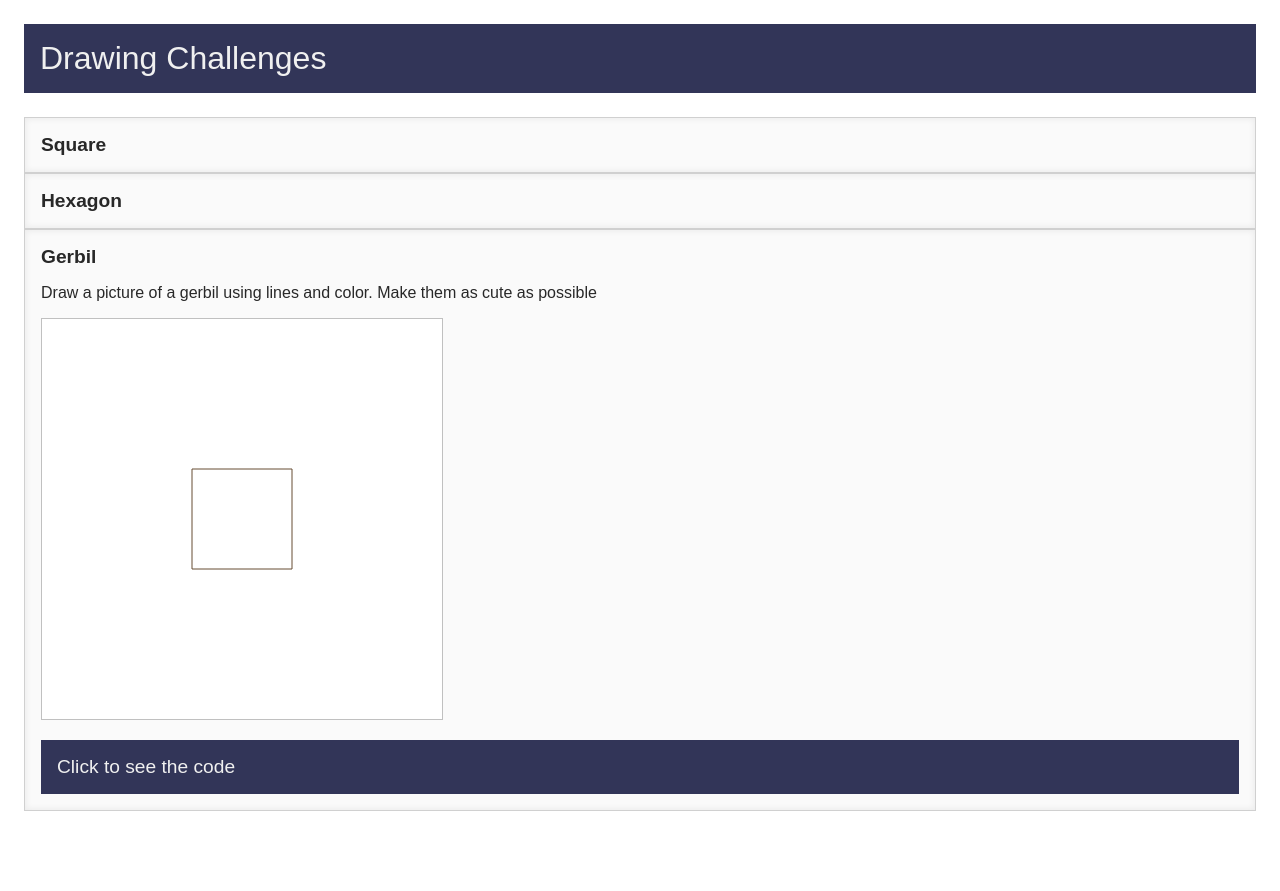
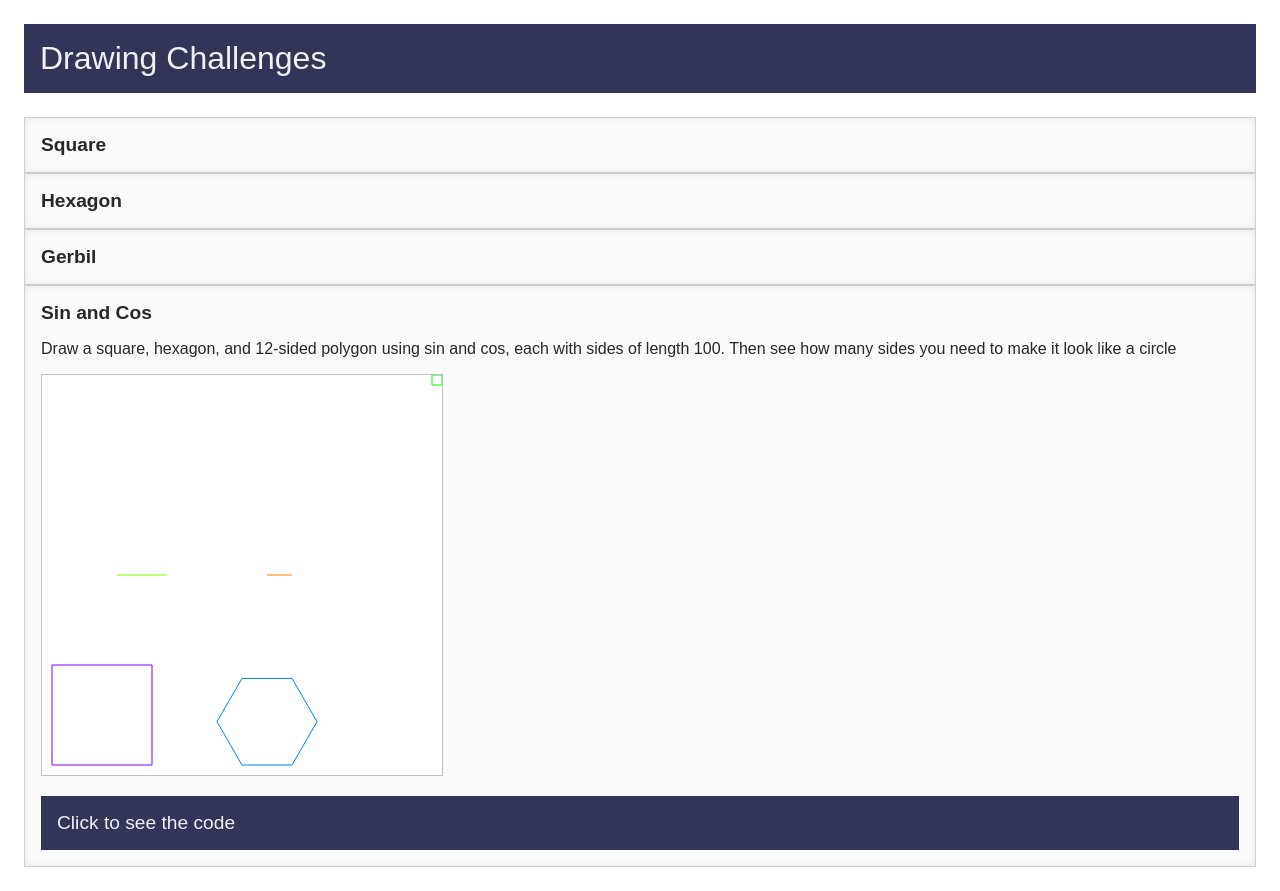
Before and after one commit to philrmass/challenges, a React app: page / in a window 1280 px wide. Before the commit the page ends 835 px from the top, so only its background shows below. Built offline with nearby package versions, Linux system fonts and the light colour scheme; the HTML template or start-up script is replaced by a standard one.

Commit message:
add sin cos

```diff
--- a/src/challenges/gerbil.js
+++ b/src/challenges/gerbil.js
@@ -2,12 +2,37 @@ export const title = 'Gerbil';
 export const description = 'Draw a picture of a gerbil using lines and color. Make them as cute as possible'; // eslint-disable-line max-len
 
 export function draw(cmds) {
+  // body
   cmds.setColor(0.4, 0.3, 0.2);
-  cmds.moveTo(150, 150);
-  cmds.lineTo(250, 150);
-  cmds.lineTo(250, 250);
-  cmds.lineTo(150, 250);
-  cmds.lineTo(150, 150);
+  cmds.moveTo(100, 100);
+  cmds.lineTo(300, 100);
+  cmds.lineTo(350, 150);
+  cmds.lineTo(300, 200);
+  cmds.lineTo(100, 200);
+  cmds.lineTo(100, 110);
+  cmds.lineTo(0, 110);
+  cmds.lineTo(0, 100);
+  cmds.lineTo(100, 100);
+
+  // eye
+  cmds.setColor(0., 0., 0.5);
+  cmds.moveTo(300, 195);
+  cmds.lineTo(300, 175);
+  cmds.lineTo(280, 175);
+  cmds.lineTo(280, 195);
+  cmds.lineTo(300, 195);
+
+  // nose
+  cmds.setColor(0.5, 0., 0.5);
+  cmds.moveTo(340, 140);
+  cmds.lineTo(340, 160);
+
+  //
+  cmds.setColor(0., 0., 0.);
+  cmds.moveTo(340, 160);
+  cmds.lineTo(320, 170);
+  cmds.moveTo(340, 160);
+  cmds.lineTo(320, 170);
 }
 
-export const done = false;
+export const done = true;
--- /dev/null
+++ b/src/challenges/sinCos.js
@@ -0,0 +1,57 @@
+export const title = 'Sin and Cos';
+export const description = 'Draw a square, hexagon, and 12-sided polygon using sin and cos, each with sides of length 100. Then see how many sides you need to make it look like a circle'; // eslint-disable-line max-len
+
+function degToRad(degrees) {
+  return (Math.PI / 180) * degrees;
+}
+
+function angleLine(x, y, ang, len, cmds) {
+  x = x + len * Math.cos(degToRad(ang));
+  y = y + len * Math.sin(degToRad(ang));
+
+  cmds.lineTo(x, y);
+
+  return { x, y };
+}
+
+function drawSquare(x, y, len, cmds) {
+  cmds.moveTo(x, y);
+  ({ x, y } = angleLine(x, y, 0, len, cmds));
+  ({ x, y } = angleLine(x, y, 90, len, cmds));
+  ({ x, y } = angleLine(x, y, 180, len, cmds));
+  ({ x, y } = angleLine(x, y, 270, len, cmds));
+}
+
+export function draw(cmds) {
+  // purple square
+  cmds.setColor(.5, 0, 1);
+  drawSquare(10, 10, 100, cmds);
+
+  cmds.setColor(0, 1, 0);
+  drawSquare(390, 390, 10, cmds);
+
+  // blue hexagon
+  cmds.setColor(0, .5, 1);
+  let x = 200;
+  let y = 10;
+  let len = 50;
+  cmds.moveTo(x, y);
+  ({ x, y } = angleLine(x, y, 0, len, cmds));
+  ({ x, y } = angleLine(x, y, 60, len, cmds));
+  ({ x, y } = angleLine(x, y, 120, len, cmds));
+  ({ x, y } = angleLine(x, y, 180, len, cmds));
+  ({ x, y } = angleLine(x, y, 240, len, cmds));
+  ({ x, y } = angleLine(x, y, 300, len, cmds));
+
+  // green 12-sided polygon
+  cmds.setColor(.5, 1, 0);
+  cmds.moveTo(75, 200);
+  cmds.lineTo(125, 200);
+
+  // orange circle
+  cmds.setColor(1, .5, 0);
+  cmds.moveTo(225, 200);
+  cmds.lineTo(250, 200);
+}
+
+export const done = false;
--- a/src/components/App.js
+++ b/src/components/App.js
@@ -4,6 +4,7 @@ import styles from '../styles/App.module.css';
 import * as square from '../challenges/square';
 import * as hexagon from '../challenges/hexagon';
 import * as gerbil from '../challenges/gerbil';
+import * as sinCos from '../challenges/sinCos';
 
 function App() {
   return (
@@ -17,6 +18,7 @@ function App() {
         <Challenge { ...square } />
         <Challenge { ...hexagon } />
         <Challenge { ...gerbil } />
+        <Challenge { ...sinCos } />
       </div>
     </div>
   );
```
